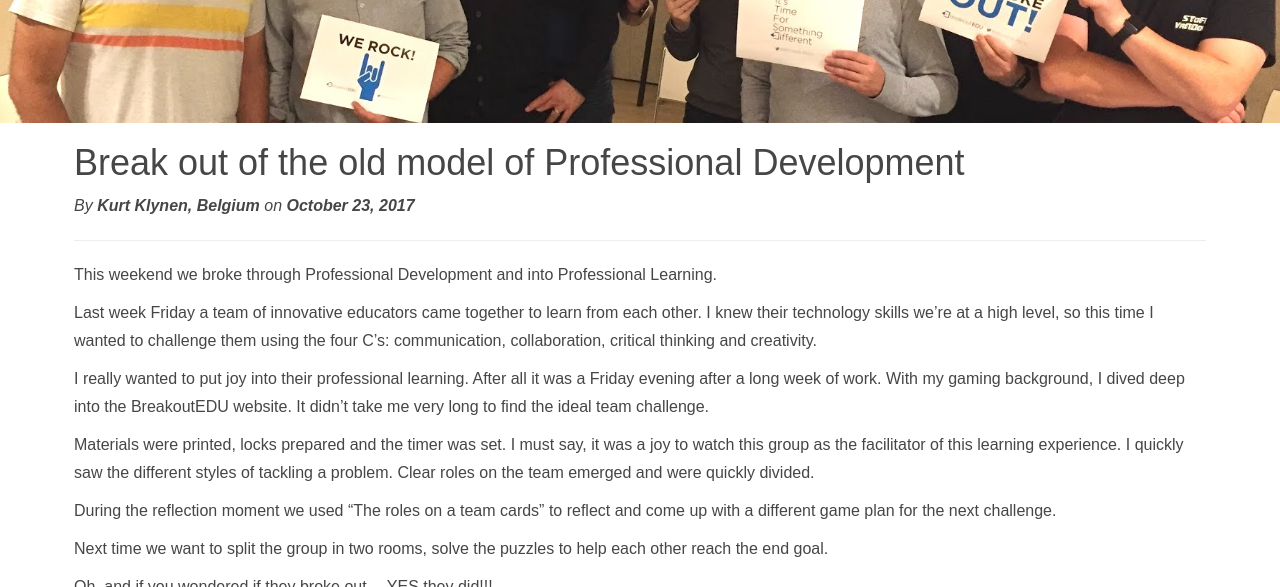
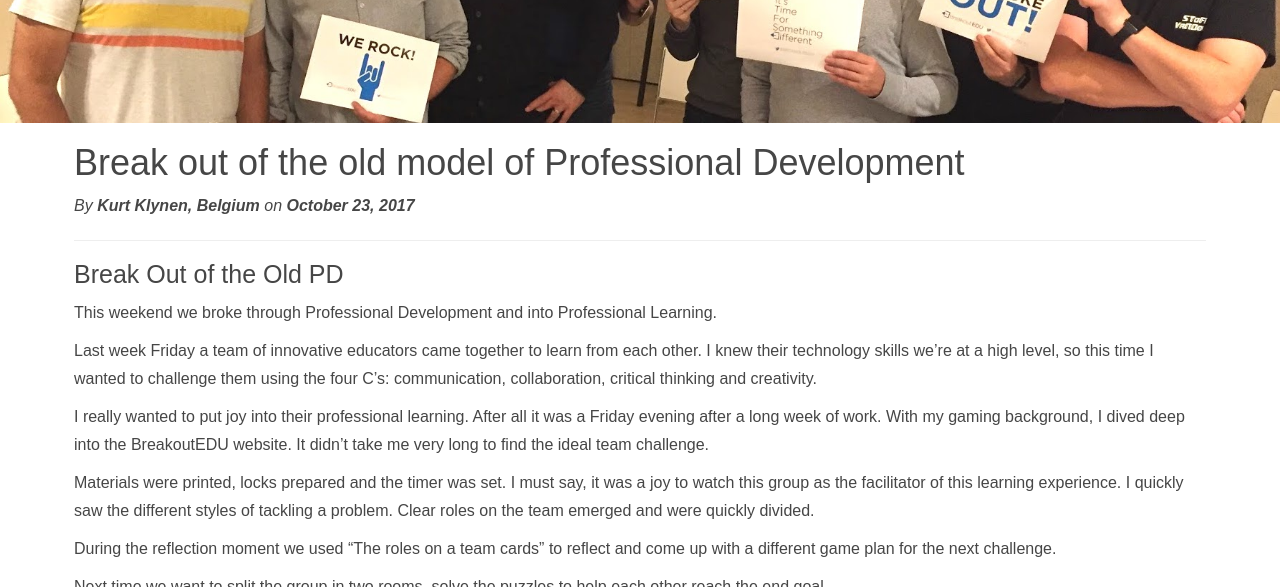
Before and after one commit to meesterkurt/joyofprofessionallearning, a Jekyll site: the page built from _posts/2017-10-24-Break-out-PL.markdown, in a window 1280 px wide and 900 px high, scrolled down 432 px, cut to the strip 0-587 px from the top of the window. Built offline with Jekyll 4.4.1, drawn with Linux system fonts in a browser that asks for light colours; nearby versions of some CDN libraries.

Commit message:
add header
line 12

```diff
--- a/_posts/2017-10-24-Break-out-PL.markdown
+++ b/_posts/2017-10-24-Break-out-PL.markdown
@@ -8,6 +8,9 @@ permalink: /blog/Break out of the old PD/
 author: Kurt Klynen, Belgium
 img: BreakoutHero
 ---
+
+Break Out of the Old PD
+------
 
 This weekend we broke through Professional Development and into Professional Learning.
 
```
